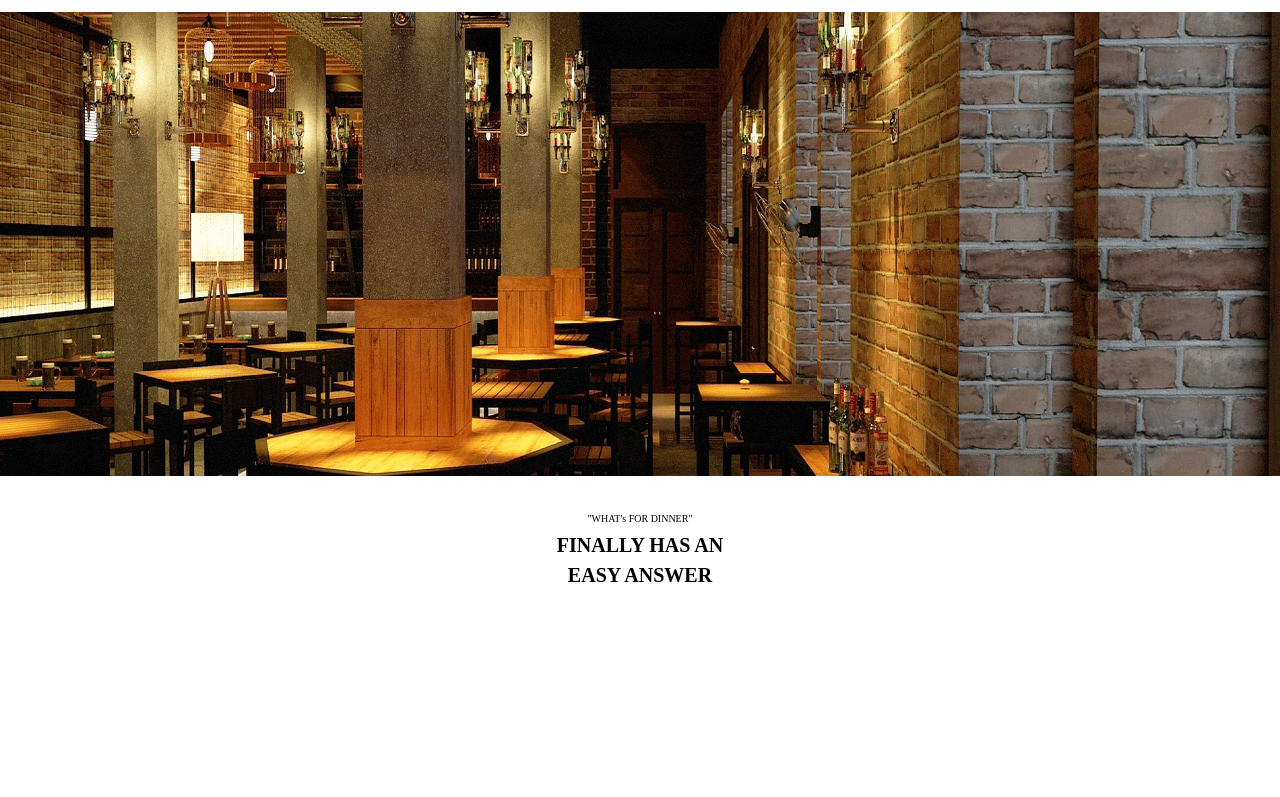
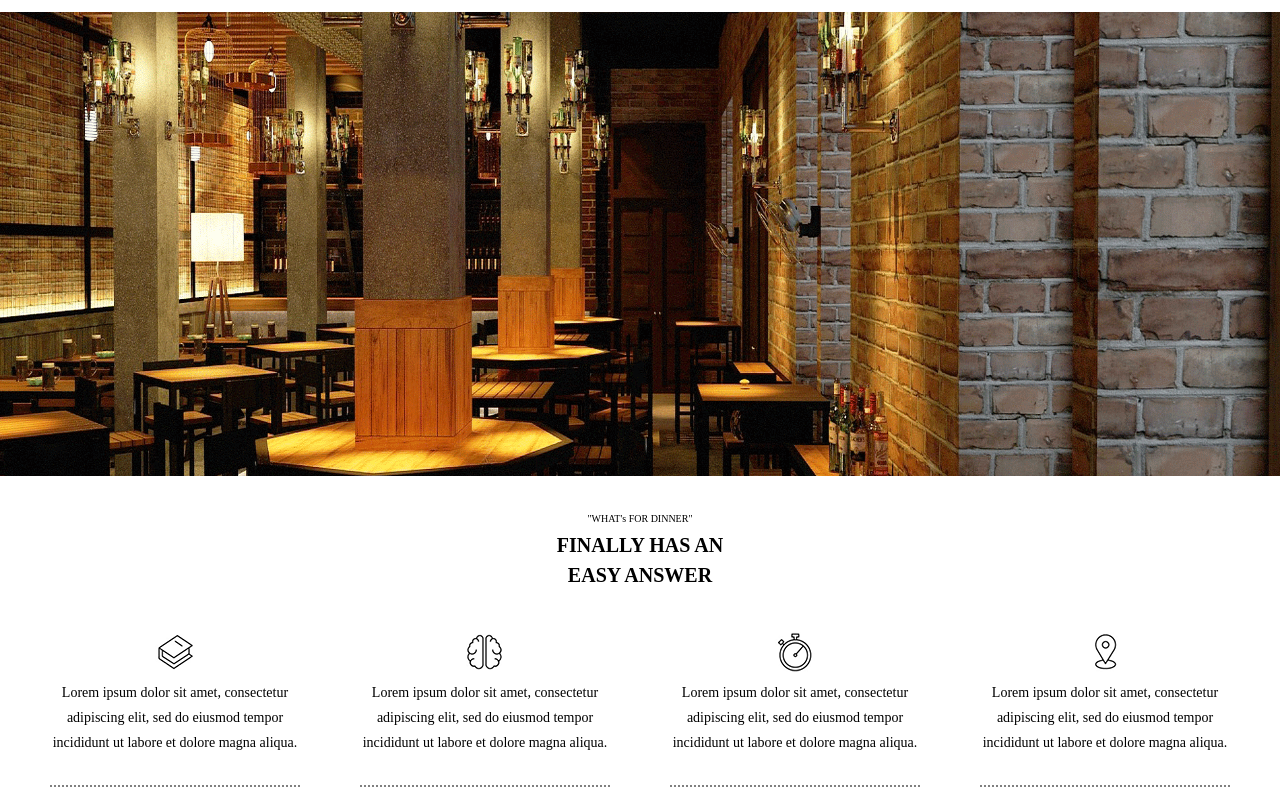
Before and after one commit to arawon/web102-ea, a plain HTML site: page index.html in a window 1280 px wide. Shown: the part 108-905 px from the top of the page. Before the commit the page ends 800 px from the top, so only its background shows below. Drawn offline with nearby package versions, Linux system fonts and the light colour scheme.

Commit message:
#icon_box clear

```diff
--- a/index.html
+++ b/index.html
@@ -25,8 +25,22 @@
   <div id="main_picture"></div>
   <div id="icon_title_text">
     "WHAT's FOR DINNER"
-    <br/>
-    <span>FINALLY HAS AN<br/>EASY ANSWER</span>
+    <br />
+    <span>FINALLY HAS AN<br />EASY ANSWER</span>
+  </div>
+  <div id="icon_box">
+    <p>
+      <img src="./res/icon1.png" alt="icon1"><br/>
+      Lorem ipsum dolor sit amet, consectetur adipiscing elit, sed do eiusmod tempor incididunt ut labore et dolore magna aliqua.</p>
+    <p>
+      <img src="./res/icon2.png" alt="icon2"><br/>
+      Lorem ipsum dolor sit amet, consectetur adipiscing elit, sed do eiusmod tempor incididunt ut labore et dolore magna aliqua.</p>
+    <p>
+      <img src="./res/icon3.png" alt="icon3"><br/>
+      Lorem ipsum dolor sit amet, consectetur adipiscing elit, sed do eiusmod tempor incididunt ut labore et dolore magna aliqua.</p>
+    <p>
+      <img src="./res/icon4.png" alt="icon4"><br/>
+      Lorem ipsum dolor sit amet, consectetur adipiscing elit, sed do eiusmod tempor incididunt ut labore et dolore magna aliqua.</p>
   </div>
 </body>
 
--- a/main.css
+++ b/main.css
@@ -39,3 +39,19 @@
   font-weight: 700;
   margin-bottom: 30px;
 }
+/* icon_box ******************************************************************/
+#icon_box {
+  width: 1240px;
+  overflow: hidden;
+  margin: 10px auto;
+}
+#icon_box p {
+  width: 250px;
+  float: left;
+  margin: 0 30px;
+  padding: 30px 0;
+  line-height: 25px;
+  text-align: center;
+  font-size: 14px;
+  border-bottom: 2px dotted gray;
+}
```
